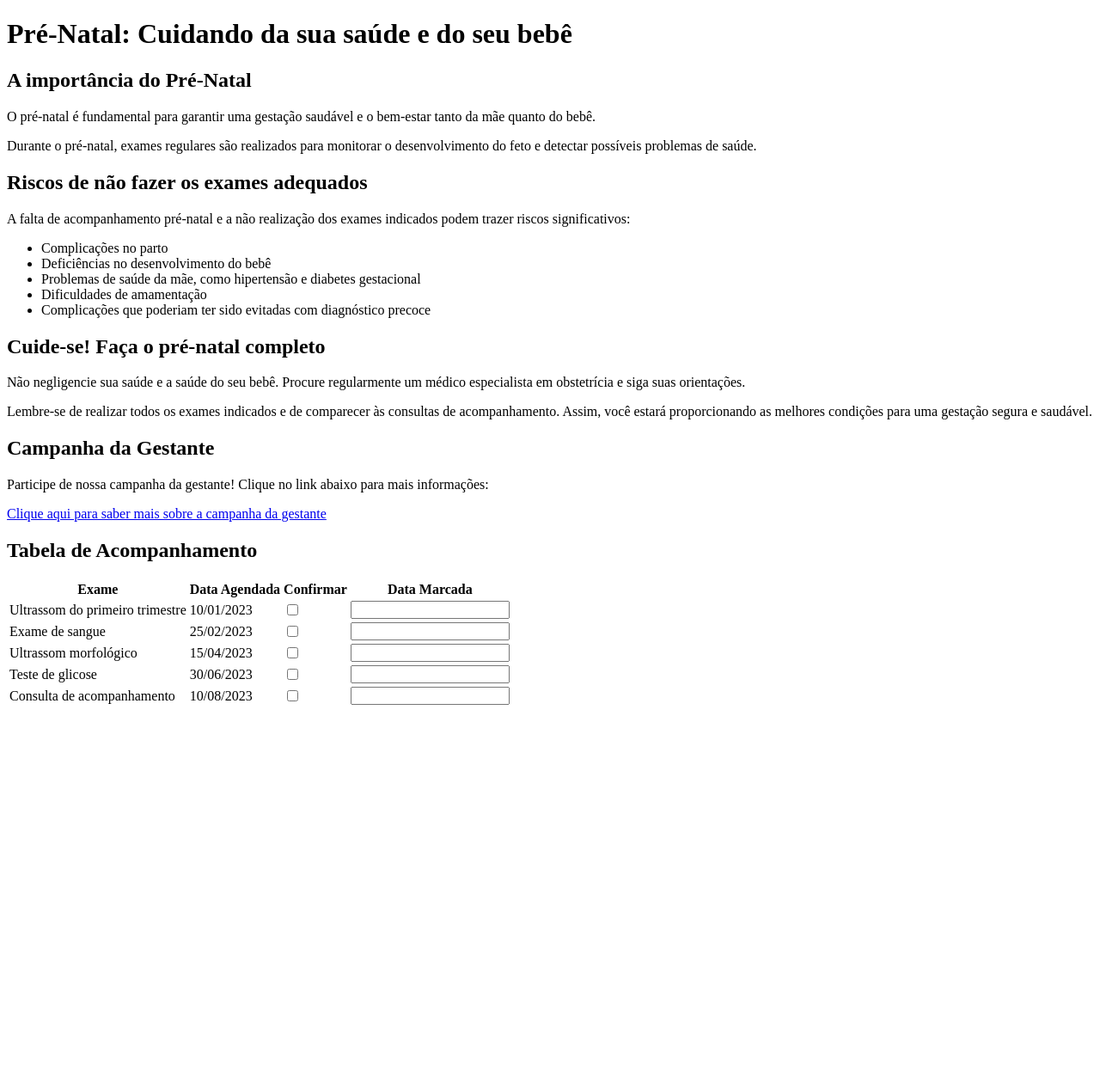
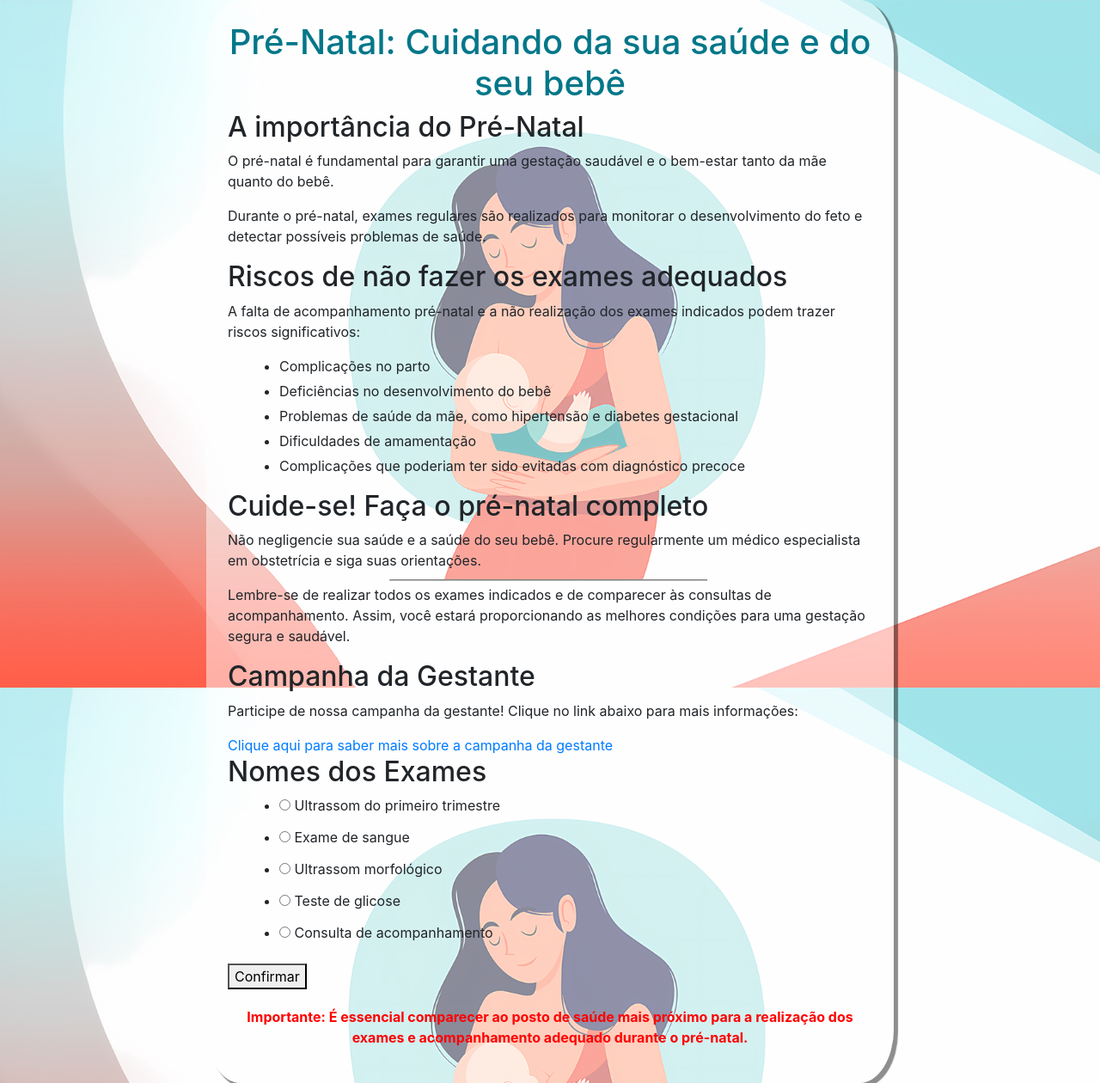
Before and after one commit to CristianFrCn/Jornada-Maternal, a Django app: page /prenatal/ in a window 1280 px wide. Shown: the whole page at 86% size. Before the commit the page ends 820 px from the top, so only its background shows below. Run offline with Django 4.2, Linux system fonts and the light colour scheme; some libraries are stand-ins or nearby versions.

Commit message:
respon melhorias

```diff
--- /dev/null
+++ b/jornada_maternal/static/css/prenatal.css
@@ -0,0 +1,53 @@
+body {
+  background-image: url(/static/images/Login2.jpg);
+  background-repeat: no-repeat;
+  Background-position: center center;
+  background-size: cover;
+  background-attachment: fixed;
+}
+
+.container {
+    display: flex;
+    justify-content: center;
+    align-items: center;
+    min-height: 100vh;
+}
+
+.area {
+    background-color: #ffffff80;
+    padding: 25px;
+    border-radius: 5%;
+    box-shadow: 4px 4px 1px 1px #00000070;
+    max-width: 800px;
+    width: 100%;
+}
+
+.table {
+    width: 100%;
+}
+
+h1 {
+    text-align: center;
+    margin-bottom: 20px;
+    color: #027789;
+}
+
+ul {
+    margin-left: 20px;
+}
+
+ul li {
+    margin-bottom: 5px;
+}
+
+a {
+    color: #027789;
+    text-decoration: none;
+}
+
+.aviso {
+    font-weight: bold;
+    text-align: center;
+    color: red;
+    margin-top: 20px;
+}
--- a/jornada_maternal/static/css/site.css
+++ b/jornada_maternal/static/css/site.css
@@ -3,7 +3,7 @@
 body {
   background-image: url(/static/images/Login.jpeg);
      background-repeat: no-repeat;
-  Background-position: center center;
+    background-position: center center;
     background-size: cover;
     background-attachment: fixed;
 }
--- a/jornada_maternal/templates/abaPreNatal.html
+++ b/jornada_maternal/templates/abaPreNatal.html
@@ -3,8 +3,13 @@
 <head>
     <meta charset="UTF-8">
     <title>Pré-Natal: Cuidando da sua saúde e do seu bebê</title>
+    <meta name="viewport" content="width=device-width, initial-scale=1.0">
+        <link rel="stylesheet" href="/static/css/prenatal.css">
+    <link rel="stylesheet" href="https://stackpath.bootstrapcdn.com/bootstrap/4.5.2/css/bootstrap.min.css">
 </head>
 <body>
+    <div class="container">
+        <div class="area">
             <h1>Pré-Natal: Cuidando da sua saúde e do seu bebê</h1>
 
             <h2>A importância do Pré-Natal</h2>
@@ -29,48 +34,38 @@
             <p>Participe de nossa campanha da gestante! Clique no link abaixo para mais informações:</p>
             <a href="#">Clique aqui para saber mais sobre a campanha da gestante</a>
 
-    <h2>Tabela de Acompanhamento</h2>
-    <table>
-        <thead>
-            <tr>
-                <th>Exame</th>
-                <th>Data Agendada</th>
-                <th>Confirmar</th>
-                <th>Data Marcada</th>
-            </tr>
-        </thead>
-        <tbody>
-            <tr>
-                <td>Ultrassom do primeiro trimestre</td>
-                <td>10/01/2023</td>
-                <td><input type="checkbox"></td>
-                <td><input type="text"></td>
-            </tr>
-            <tr>
-                <td>Exame de sangue</td>
-                <td>25/02/2023</td>
-                <td><input type="checkbox"></td>
-                <td><input type="text"></td>
-            </tr>
-            <tr>
-                <td>Ultrassom morfológico</td>
-                <td>15/04/2023</td>
-                <td><input type="checkbox"></td>
-                <td><input type="text"></td>
-            </tr>
-            <tr>
-                <td>Teste de glicose</td>
-                <td>30/06/2023</td>
-                <td><input type="checkbox"></td>
-                <td><input type="text"></td>
-            </tr>
-            <tr>
-                <td>Consulta de acompanhamento</td>
-                <td>10/08/2023</td>
-                <td><input type="checkbox"></td>
-                <td><input type="text"></td>
-            </tr>
-        </tbody>
-    </table>
+            <h2>Nomes dos Exames</h2>
+            <form id="examesForm">
+                <ul>
+                    <li>
+                        <input type="radio" id="exame1" name="exame" value="Ultrassom do primeiro trimestre">
+                        <label for="exame1">Ultrassom do primeiro trimestre</label>
+                    </li>
+                    <li>
+                        <input type="radio" id="exame2" name="exame" value="Exame de sangue">
+                        <label for="exame2">Exame de sangue</label>
+                    </li>
+                    <li>
+                        <input type="radio" id="exame3" name="exame" value="Ultrassom morfológico">
+                        <label for="exame3">Ultrassom morfológico</label>
+                    </li>
+                    <li>
+                        <input type="radio" id="exame4" name="exame" value="Teste de glicose">
+                        <label for="exame4">Teste de glicose</label>
+                    </li>
+                    <li>
+                        <input type="radio" id="exame5" name="exame" value="Consulta de acompanhamento">
+                        <label for="exame5">Consulta de acompanhamento</label>
+                    </li>
+                </ul>
+            </form>
+
+            <button id="confirmarBtn" onclick="confirmarExames()">Confirmar</button>
+            <div class="aviso"
+            <p>Importante: É essencial comparecer ao posto de saúde mais próximo para a realização dos exames e acompanhamento adequado durante o pré-natal.</p>
+        </div>
+        </div>
+    </div>
+    <script src="https://stackpath.bootstrapcdn.com/bootstrap/4.5.2/js/bootstrap.min.js"></script>
 </body>
 </html>
--- a/jornada_maternal/templates/loginusuario.html
+++ b/jornada_maternal/templates/loginusuario.html
@@ -1,10 +1,12 @@
 {% load static %}
+<!DOCTYPE html>
 <html lang="pt-br">
 <head>
   <meta charset="UTF-8">
+  <meta name="viewport" content="width=device-width, initial-scale=1.0">
   <title>Login</title>
   <link rel="stylesheet" href="{% static 'css/loginusu.css' %}">
- <link rel="stylesheet" href="https://stackpath.bootstrapcdn.com/bootstrap/4.5.2/css/bootstrap.min.css">
+<link rel="stylesheet" href="https://stackpath.bootstrapcdn.com/bootstrap/4.5.2/css/bootstrap.min.css">
 </head>
 <body>
   <div class="container">
```
Also changed, not shown: jornada_maternal/static/css/2redefenir.css (+17 -26 lines), jornada_maternal/static/css/cadastro1.css (+7 -8 lines), jornada_maternal/static/css/vacina1.css (+7 -6 lines), jornada_maternal/templates/abaVacina.html (+14 -12 lines), jornada_maternal/templates/cadastro.html (+15 -15 lines), jornada_maternal/templates/redefenir.html (+7 -8 lines), jornada_maternal/templates/site.html (+5 -5 lines). Lines whose indentation alone changed are shown as unchanged.
